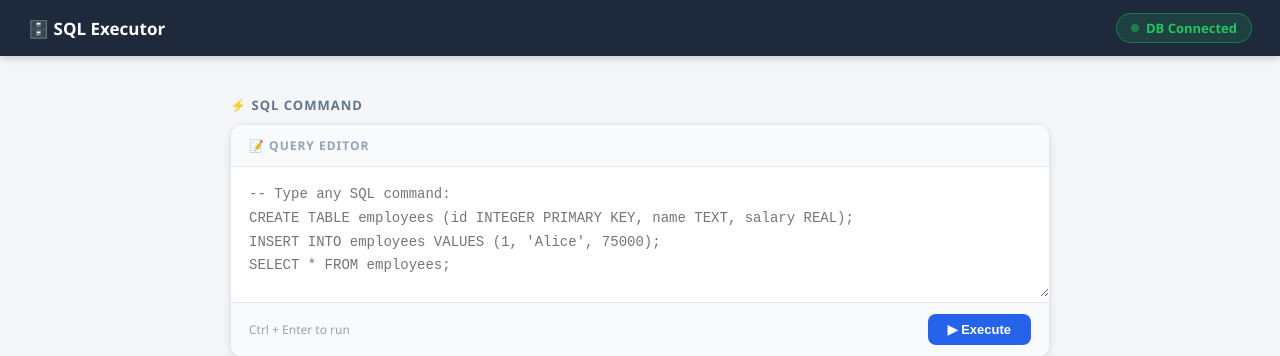
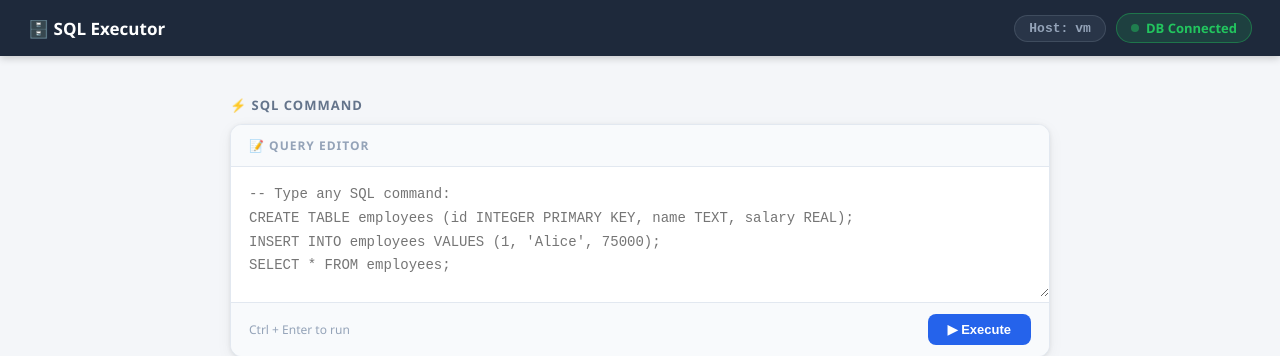
Before and after one commit to im-eraya-san/k8s-app, a Flask app: page / in a window 1280 px wide. Shown: the top 356 px of the page. Run offline with Flask 3, Linux system fonts and the light colour scheme; data that the repository does not hold is empty; some libraries are stand-ins or nearby versions.

Commit message:
Update index.html

```diff
--- a/app/data/templates/index.html
+++ b/app/data/templates/index.html
@@ -46,6 +46,22 @@
 
   .db-badge.connected    { background: rgba(34,197,94,0.15); color: #22c55e; border: 1px solid rgba(34,197,94,0.4); }
   .db-badge.disconnected { background: rgba(239,68,68,0.15);  color: #ef4444; border: 1px solid rgba(239,68,68,0.4); }
+
+  .host-badge {
+    display: flex;
+    align-items: center;
+    gap: 7px;
+    padding: 5px 14px;
+    border-radius: 20px;
+    font-size: 13px;
+    font-weight: 600;
+    background: rgba(148,163,184,0.1);
+    color: #94a3b8;
+    border: 1px solid rgba(148,163,184,0.2);
+    font-family: 'Courier New', monospace;
+  }
+
+  .nav-right { display: flex; align-items: center; gap: 10px; }
 
   .dot { width: 8px; height: 8px; border-radius: 50%; background: currentColor; animation: pulse 2s infinite; }
 
@@ -259,9 +275,12 @@
 
 <nav>
   <div class="nav-title">🗄️ SQL Executor</div>
+  <div class="nav-right">
+  <div class="host-badge">Host: <span id="hostnameLabel">...</span></div>
   <div class="db-badge disconnected" id="dbBadge">
     <div class="dot"></div>
     <span id="dbText">Checking...</span>
+  </div>
   </div>
 </nav>
 
@@ -332,6 +351,16 @@ SELECT * FROM employees;"></textarea>
   let selectedFile = null;
 
   // ── DB status ────────────────────────────────────────────
+  async function loadInfo() {
+    try {
+      const res  = await fetch('/api/info');
+      const data = await res.json();
+      document.getElementById('hostnameLabel').textContent = data.hostname;
+    } catch {
+      document.getElementById('hostnameLabel').textContent = 'N/A';
+    }
+  }
+
   async function checkStatus() {
     const badge = document.getElementById('dbBadge');
     const text  = document.getElementById('dbText');
@@ -502,6 +531,7 @@ SELECT * FROM employees;"></textarea>
 
   checkStatus();
   loadFileList();
+  loadInfo();
 </script>
 </body>
 </html>
```
